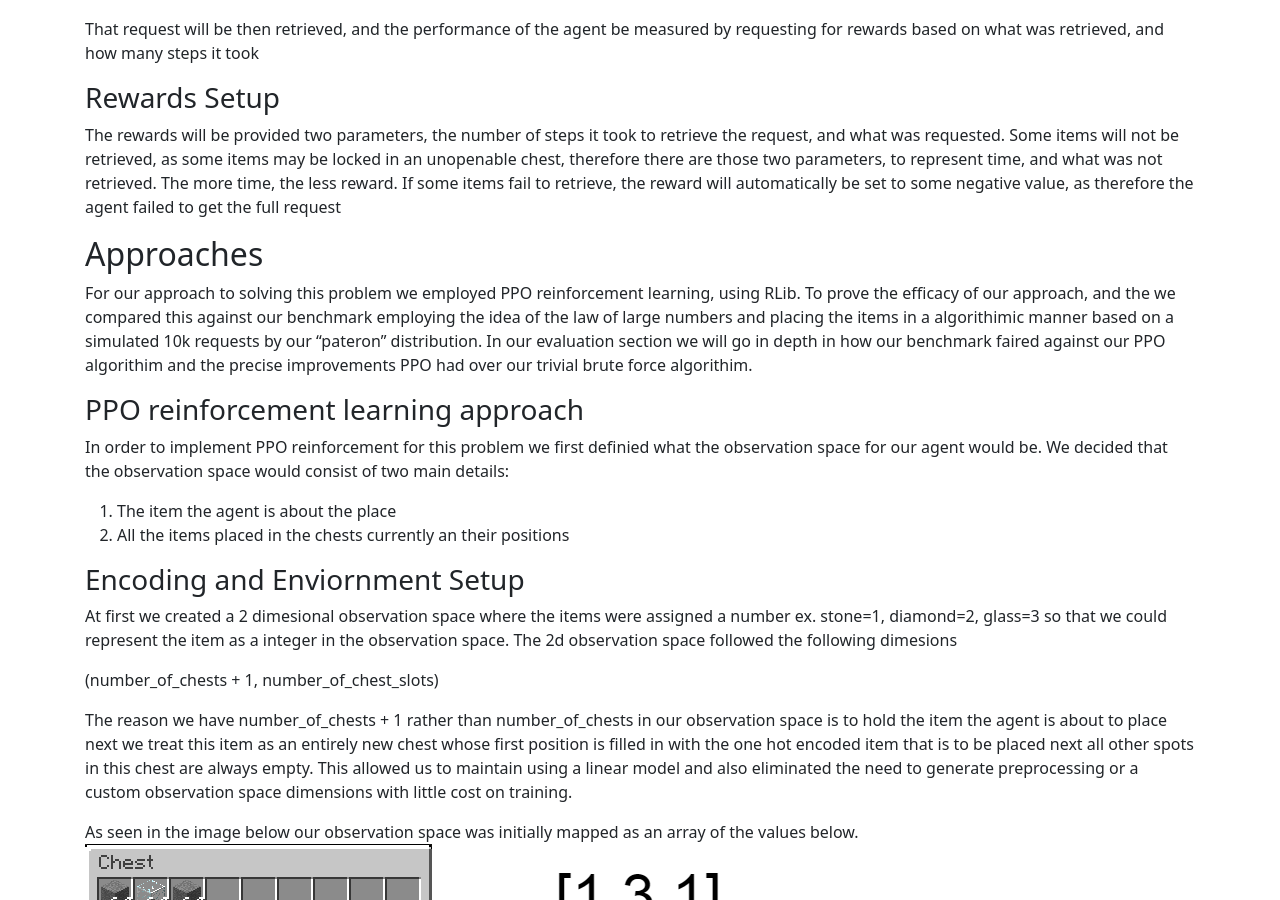
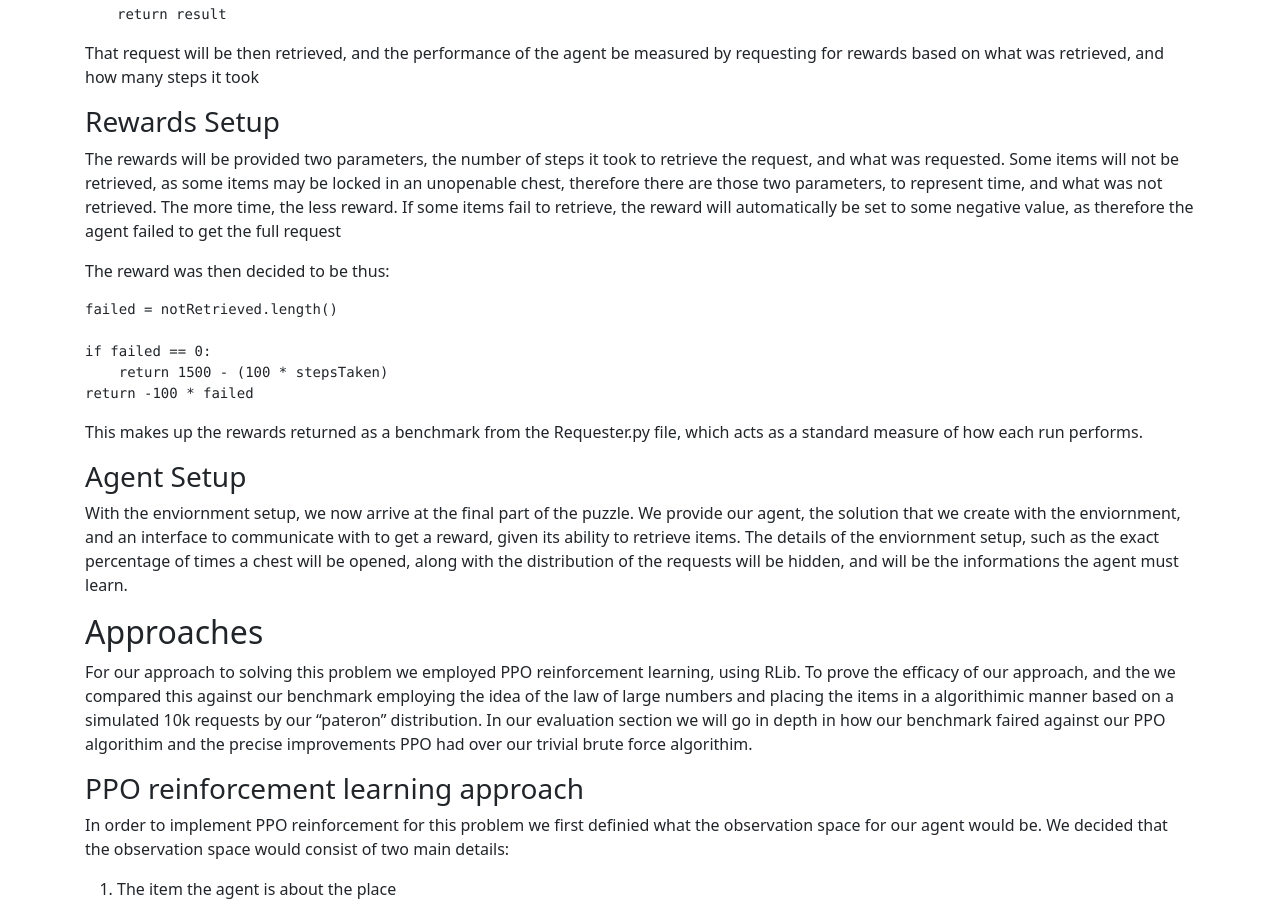
Before and after one commit to burwinliu-zz/LibraryOfAlexandria, a Jekyll site: the page built from docs/final.md, in a window 1280 px wide and 900 px high, scrolled down 2228 px. Built offline with Jekyll 4.4.1, drawn with Linux system fonts in a browser that asks for light colours; some of the changed text lies outside the part shown.

Commit message:
finishing up summary

````diff
--- a/docs/final.md
+++ b/docs/final.md
@@ -21,10 +21,11 @@
 </ol>
 
 ### Problem Setup
-I will describe the problem setup in 3 parts:
+I will describe the problem setup in 4 parts:
 1. The Enviornment (where this problem will occur)
 2. The Requester (the representation of the user)
 3. The Rewards (how the performance of the actors will be determined)
+4. The Agent (What we designed/our approach to solving this problem)
 
 ### Environment Setup
 The enviornment, will represent the "Library".
@@ -73,10 +74,21 @@
 ### Rewards Setup
 The rewards will be provided two parameters, the number of steps it took to retrieve the request, and what was requested. Some items will not be retrieved, as some items may be locked in an unopenable chest, therefore there are those two parameters, to represent time, and what was not retrieved. The more time, the less reward. If some items fail to retrieve, the reward will automatically be set to some negative value, as therefore the agent failed to get the full request
 
+The reward was then decided to be thus:
+```
+failed = notRetrieved.length()
+
+if failed == 0:
+    return 1500 - (100 * stepsTaken)
+return -100 * failed
+```
+This makes up the rewards returned as a benchmark from the Requester.py file, which acts as a standard measure of how each run performs.
+
+### Agent Setup
+With the enviornment setup, we now arrive at the final part of the puzzle. We provide our agent, the solution that we create with the enviornment, and an interface to communicate with to get a reward, given its ability to retrieve items. The details of the enviornment setup, such as the exact percentage of times a chest will be opened, along with the distribution of the requests will be hidden, and will be the informations the agent must learn.
 
 ## Approaches
 For our approach to solving this problem we employed PPO reinforcement learning, using RLib. To prove the efficacy of our approach, and the  we compared this against our benchmark employing the idea of the law of large numbers and placing the items in a algorithimic manner based on a simulated 10k requests by our "pateron" distribution. In our evaluation section we will go in depth in how our benchmark faired against our PPO algorithim and the precise improvements PPO had over our trivial brute force algorithim.
-
 
 
 ### PPO reinforcement learning approach
@@ -89,7 +101,9 @@
 ### Encoding and Enviornment Setup
 At first we created a 2 dimesional observation space where the items were assigned a number ex. stone=1, diamond=2, glass=3 so that we could represent the item as a integer in the observation space. The 2d observation space followed the following dimesions
 
+```
 (number_of_chests + 1, number_of_chest_slots)
+```
 
 The reason we have number_of_chests + 1 rather than number_of_chests in our observation space is to hold the item the agent is about to place next we treat this item as an entirely new chest whose first position is filled in with the one hot encoded item that is to be placed next all other spots in this chest are always empty. This allowed us to maintain using a linear model and also eliminated the need to generate preprocessing or a custom observation space dimensions with little cost on training.
 
@@ -98,7 +112,9 @@
 
 After some research on one-hot encoding and a meeting with the TA we realized instead of assigning items to decimal numbers as the 2d observation space required we treat the items as one-hot encoded integers ex. stone=[1,0,0], diamond=[0,1,0], glass=[0,0,1]. This would improve our learning rate since our labels were non ordinal. This expanded our observation space to a three dimensional space. Where the new dimesions were
 
+```
 (number_of_chests + 1, number_of_chest_slots, unique_item_onehot)
+```
 
 As seen in the image below our observation space ended up mapping to a 3d space.
 <img src="static/one_hot_observation.png"/>
@@ -107,6 +123,7 @@
 
 
 The idea of figuring out the best slots is where our reward function plays its role. The agent recieves no reward until it has placed all the items once it has placed all the items which means our PPO algorithim has to deal with both sparse, delayed, and episodic rewards. The agent then recieves a request on a distribution based on a probability a "pateron" may select any specific item. Once the request is recieved the agent uses a simple algorithim to recieve the items going to the closest chest first. If it is able to open the chest then it takes its reward. If the agent cannot open the chest due to the chest being "locked" on the precentages we defined then it, then it will move through its memory of remaining chests until no more remain. If it fails to retrieve a given item, then it will be penalized
+
 1. We allot a -1 reward for every step the agent takes to retrive the item.
 2. We allot a -10 reward it the agent is not able to retrieve the item if the chest cannot be opened.
 3. A -5 reward explained below
@@ -115,14 +132,15 @@
 
 
 ### Benchmark Approach
+Our benchmarks that we compared our approach against were both algorithmic designs that were given the same setup as our solution, with similar information provided (an interface to get reward and requests) whose performance will be compared against our solution.
 
 #### Benchmark Greedy
+Our "Greedy" benchmarks consisted of 2 basic steps; gather the estimated distribution of the requester, which would be as any entity would survey or gather information about a population by gathering their preferences, and then averaging this distribution, to approximate the distribution of the requester. With this approximated distribution, we could create
 
 #### Benchmark Uniform
 
 
 ## Evaluation
-
 ### Qualtitative
 
 ### Quantative
````
